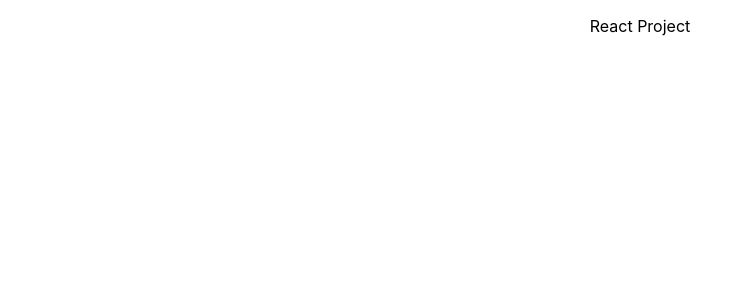
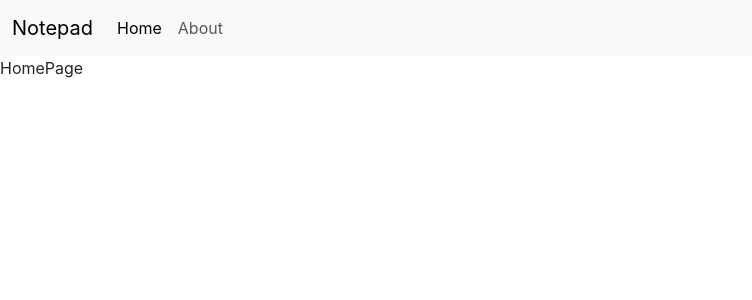
Before and after one commit to 5AIPAVAN/Notepad-Understanding-React, a React (Create React App) app: page / in a window 1280 px wide. Shown: the top 300 px of the page, without its empty margins (0-752 px from the left). Built offline with nearby package versions, Linux system fonts and the light colour scheme.

Commit message:
Frontend started,Navbar done

```diff
--- a/package.json
+++ b/package.json
@@ -10,6 +10,7 @@
     "mongoose": "^8.6.3",
     "react": "^18.3.1",
     "react-dom": "^18.3.1",
+    "react-router-dom": "^6.26.2",
     "react-scripts": "5.0.1",
     "web-vitals": "^2.1.4"
   },
--- a/public/index.html
+++ b/public/index.html
@@ -10,34 +10,15 @@
       content="Web site created using create-react-app"
     />
     <link rel="apple-touch-icon" href="%PUBLIC_URL%/logo192.png" />
-    <!--
-      manifest.json provides metadata used when your web app is installed on a
-      user's mobile device or desktop. See https://developers.google.com/web/fundamentals/web-app-manifest/
-    -->
+
     <link rel="manifest" href="%PUBLIC_URL%/manifest.json" />
-    <!--
-      Notice the use of %PUBLIC_URL% in the tags above.
-      It will be replaced with the URL of the `public` folder during the build.
-      Only files inside the `public` folder can be referenced from the HTML.
-
-      Unlike "/favicon.ico" or "favicon.ico", "%PUBLIC_URL%/favicon.ico" will
-      work correctly both with client-side routing and a non-root public URL.
-      Learn how to configure a non-root public URL by running `npm run build`.
-    -->
+    <link href="https://cdn.jsdelivr.net/npm/bootstrap@5.3.3/dist/css/bootstrap.min.css" rel="stylesheet" integrity="sha384-QWTKZyjpPEjISv5WaRU9OFeRpok6YctnYmDr5pNlyT2bRjXh0JMhjY6hW+ALEwIH" crossorigin="anonymous">
     <title>React App</title>
   </head>
   <body>
     <noscript>You need to enable JavaScript to run this app.</noscript>
     <div id="root"></div>
-    <!--
-      This HTML file is a template.
-      If you open it directly in the browser, you will see an empty page.
 
-      You can add webfonts, meta tags, or analytics to this file.
-      The build step will place the bundled scripts into the <body> tag.
-
-      To begin the development, run `npm start` or `yarn start`.
-      To create a production bundle, use `npm run build` or `yarn build`.
-    -->
+    <script src="https://cdn.jsdelivr.net/npm/bootstrap@5.3.3/dist/js/bootstrap.bundle.min.js" integrity="sha384-YvpcrYf0tY3lHB60NNkmXc5s9fDVZLESaAA55NDzOxhy9GkcIdslK1eN7N6jIeHz" crossorigin="anonymous"></script>
   </body>
 </html>
--- a/src/App.js
+++ b/src/App.js
@@ -1,10 +1,20 @@
 import './App.css';
-
+import About from './components/About';
+import Home from './components/Home';
+import Navbar from './components/Navbar';
+import React from "react";
+import { BrowserRouter, Routes, Route } from 'react-router-dom';
 function App() {
   return (
-    <div className="App">
-     <p>React Project</p>
-    </div>
+    <>
+    <BrowserRouter>
+    <Navbar />
+    <Routes>
+      <Route path="/" element={<Home />} />
+      <Route path="about" element={<About />} />
+      </Routes>
+      </BrowserRouter>
+    </>
   );
 }
 
--- /dev/null
+++ b/src/components/About.js
@@ -0,0 +1,9 @@
+import React from 'react'
+
+export default function About() {
+  return (
+    <div>
+      About page
+    </div>
+  )
+}
--- /dev/null
+++ b/src/components/Home.js
@@ -0,0 +1,9 @@
+import React from 'react'
+
+export default function Home() {
+  return (
+    <div>
+      HomePage
+    </div>
+  )
+}
--- /dev/null
+++ b/src/components/Navbar.js
@@ -0,0 +1,28 @@
+import React from 'react'
+import { Link } from 'react-router-dom'
+
+export default function Navbar() {
+  return (
+    <>
+<nav class="navbar navbar-expand-lg bg-body-tertiary">
+  <div class="container-fluid">
+    <Link class="navbar-brand" to="/">Notepad</Link>
+    <button class="navbar-toggler" type="button" data-bs-toggle="collapse" data-bs-target="#navbarSupportedContent" aria-controls="navbarSupportedContent" aria-expanded="false" aria-label="Toggle navigation">
+      <span class="navbar-toggler-icon"></span>
+    </button>
+    <div class="collapse navbar-collapse" id="navbarSupportedContent">
+      <ul class="navbar-nav me-auto mb-2 mb-lg-0">
+        <li class="nav-item">
+          <Link class="nav-link active" aria-current="page" to="/">Home</Link>
+        </li>
+        <li class="nav-item">
+          <Link class="nav-link" to="/">About</Link>
+        </li>
+     </ul>
+
+    </div>
+  </div>
+</nav>
+    </>
+  )
+}
```
Also changed, not shown: 2 other files (tests, documents, lock files or other folders).
